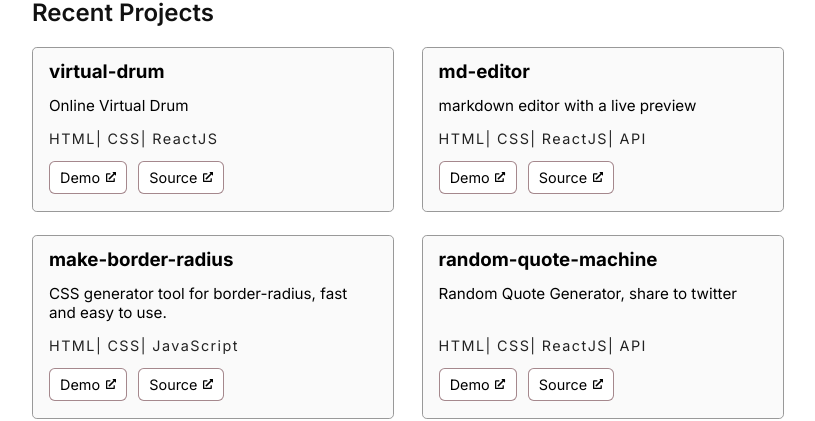
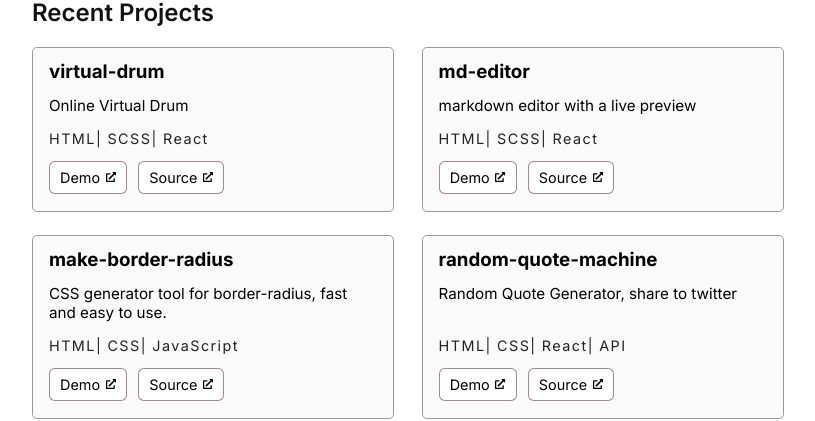
Before and after one commit to m-dennisgocong/gocs, a React (Vite) app: page / in a window 1280 px wide. Shown: the part 931-1352 px from the top of the page, without its empty margins (232-1047 px from the left). Built offline with nearby package versions, Linux system fonts and the light colour scheme.

Commit message:
update tech stack css to scss

```diff
--- a/src/components/Projects.jsx
+++ b/src/components/Projects.jsx
@@ -17,8 +17,8 @@ const Projects = () => {
                             <p className="description">Online Virtual Drum </p>
                             <ul className="tech-stack">
                                 <li>HTML</li>
-                                <li>CSS</li>
-                                <li>ReactJS</li>
+                                <li>SCSS</li>
+                                <li>React</li>
                             </ul>
                         </div>
                         <div className="links">
@@ -35,9 +35,8 @@ const Projects = () => {
                             <p className="description">markdown editor with a live preview</p>
                             <ul className="tech-stack">
                                 <li>HTML</li>
-                                <li>CSS</li>
-                                <li>ReactJS</li>
-                                <li>API</li>
+                                <li>SCSS</li>
+                                <li>React</li>
                             </ul>
                         </div>
                         <div className="links">
@@ -72,7 +71,7 @@ const Projects = () => {
                             <ul className="tech-stack">
                                 <li>HTML</li>
                                 <li>CSS</li>
-                                <li>ReactJS</li>
+                                <li>React</li>
                                 <li>API</li>
                             </ul>
                         </div>
```
